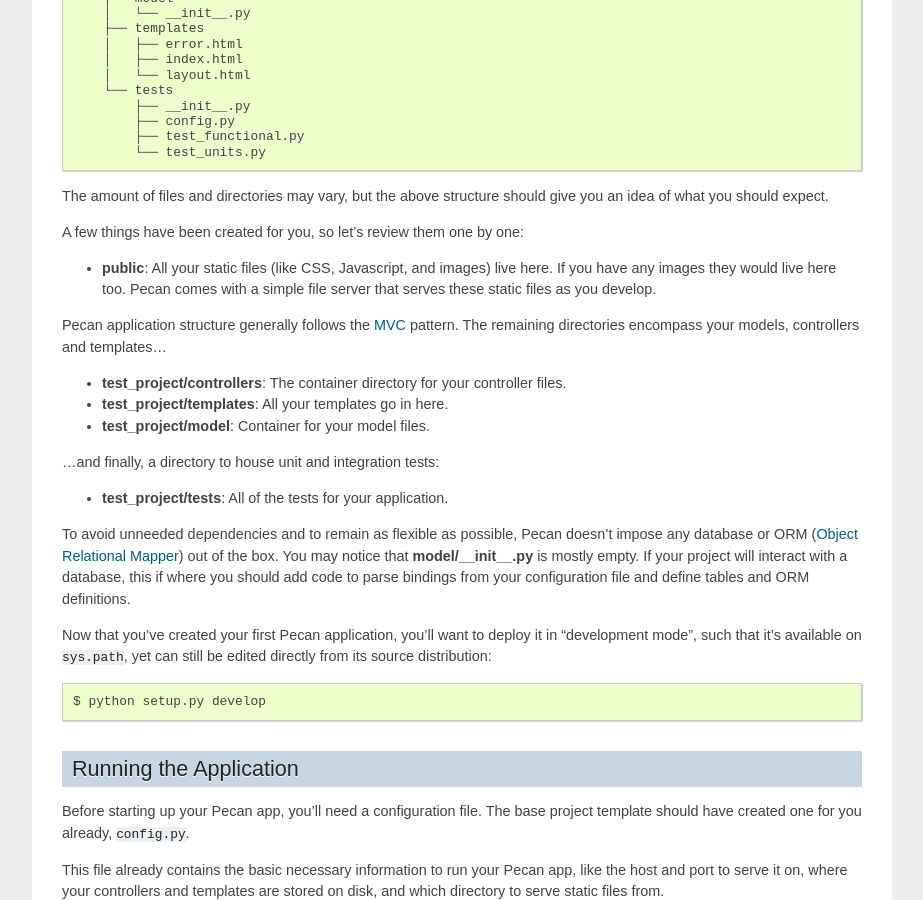
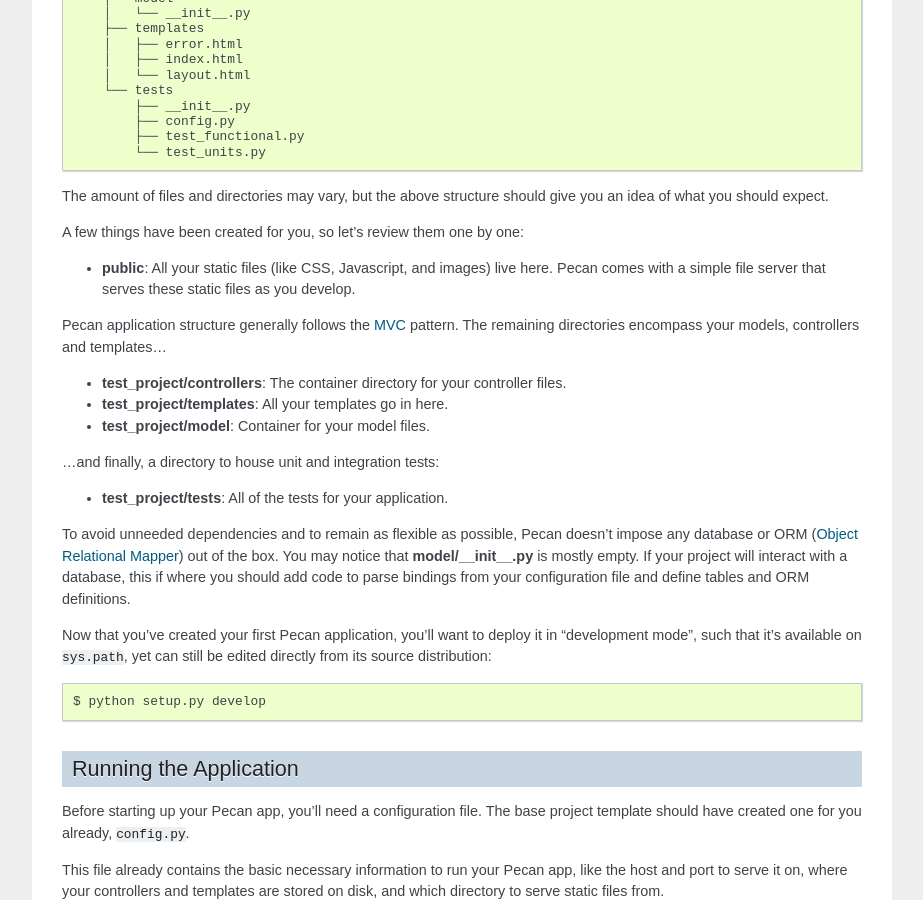
Before and after one commit to stackforge/pecan, a Sphinx documentation site: the page built from docs/source/quick_start.rst, in a window 1280 px wide and 900 px high, scrolled down 763 px. Shown: the whole window, without its empty margins (198-1121 px from the left). Built offline with Sphinx 7.4.7, drawn with Linux system fonts in a browser that asks for light colours.

Commit message:
Documentation typo.

```diff
--- a/docs/source/quick_start.rst
+++ b/docs/source/quick_start.rst
@@ -60,8 +60,8 @@
 A few things have been created for you, so let's review them one by one:
 
 * **public**: All your static files (like CSS, Javascript, and images) live
-  here. If you have any images they would live here too.  Pecan comes with
-  a simple file server that serves these static files as you develop.
+  here.  Pecan comes with a simple file server that serves these static files
+  as you develop.
 
 
 Pecan application structure generally follows the
```
